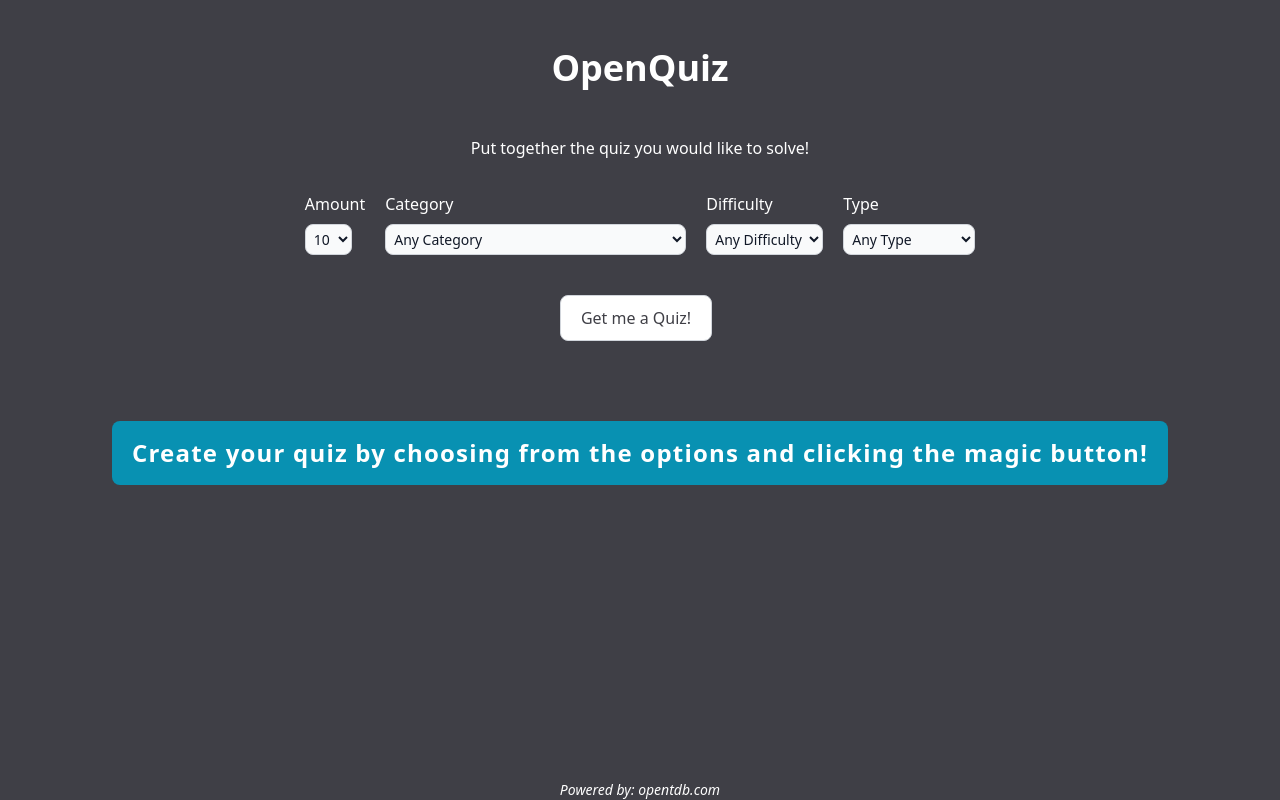
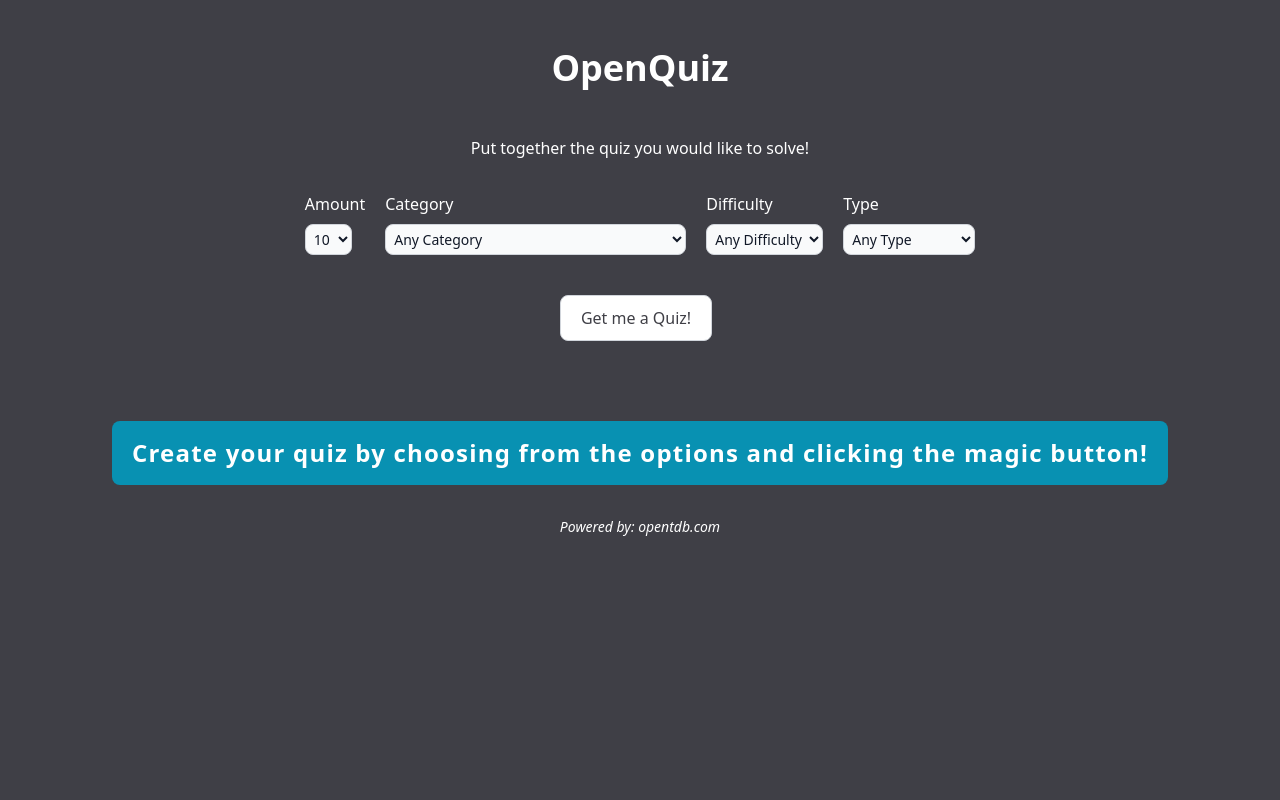
Before and after one commit to MattGomb/opentrivia-app, a Next.js app: page / in a window 1280 px wide. Built offline with nearby package versions, Linux system fonts and the light colour scheme.

Commit message:
Remove unnecessary css

```diff
--- a/src/app/globals.css
+++ b/src/app/globals.css
@@ -15,8 +15,3 @@
     --background-end-rgb: 0, 0, 0;
   }
 }
-
-.footer {
-  bottom: 0;
-  position: fixed;
-}
```
